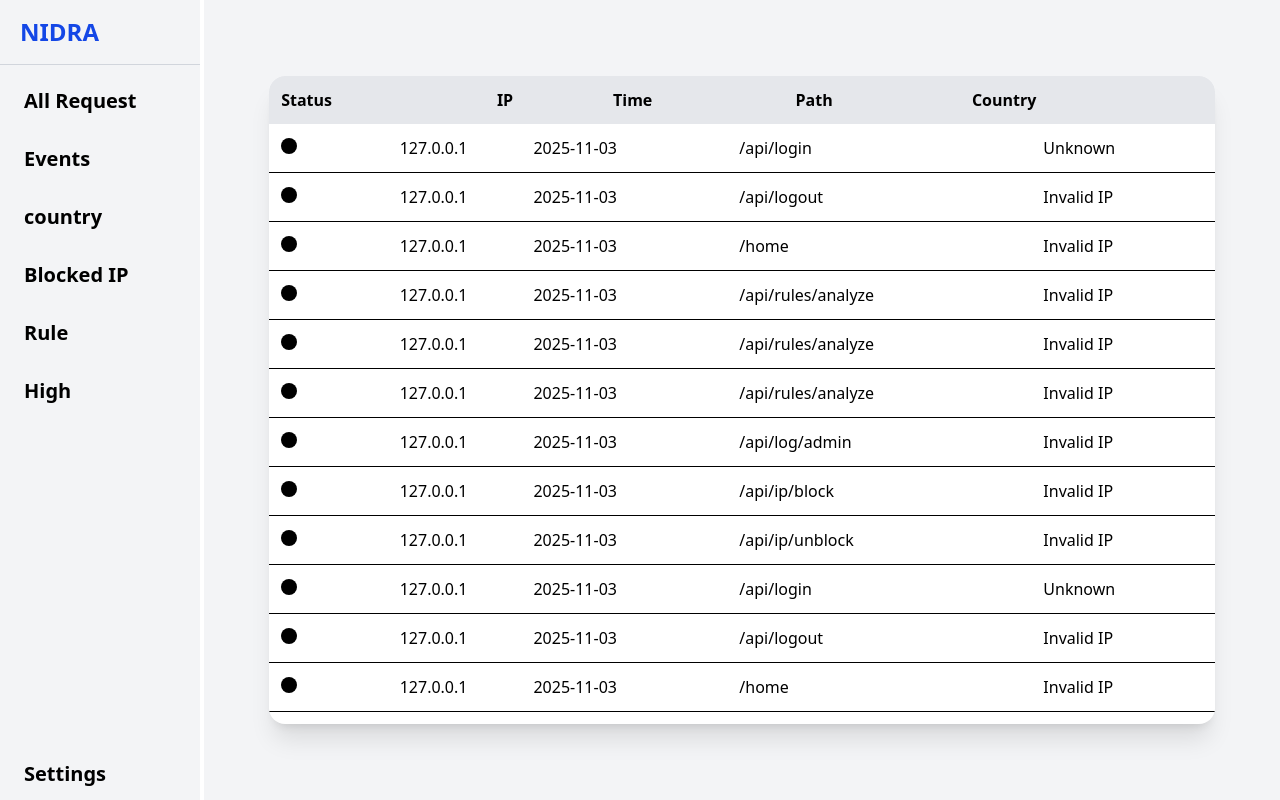
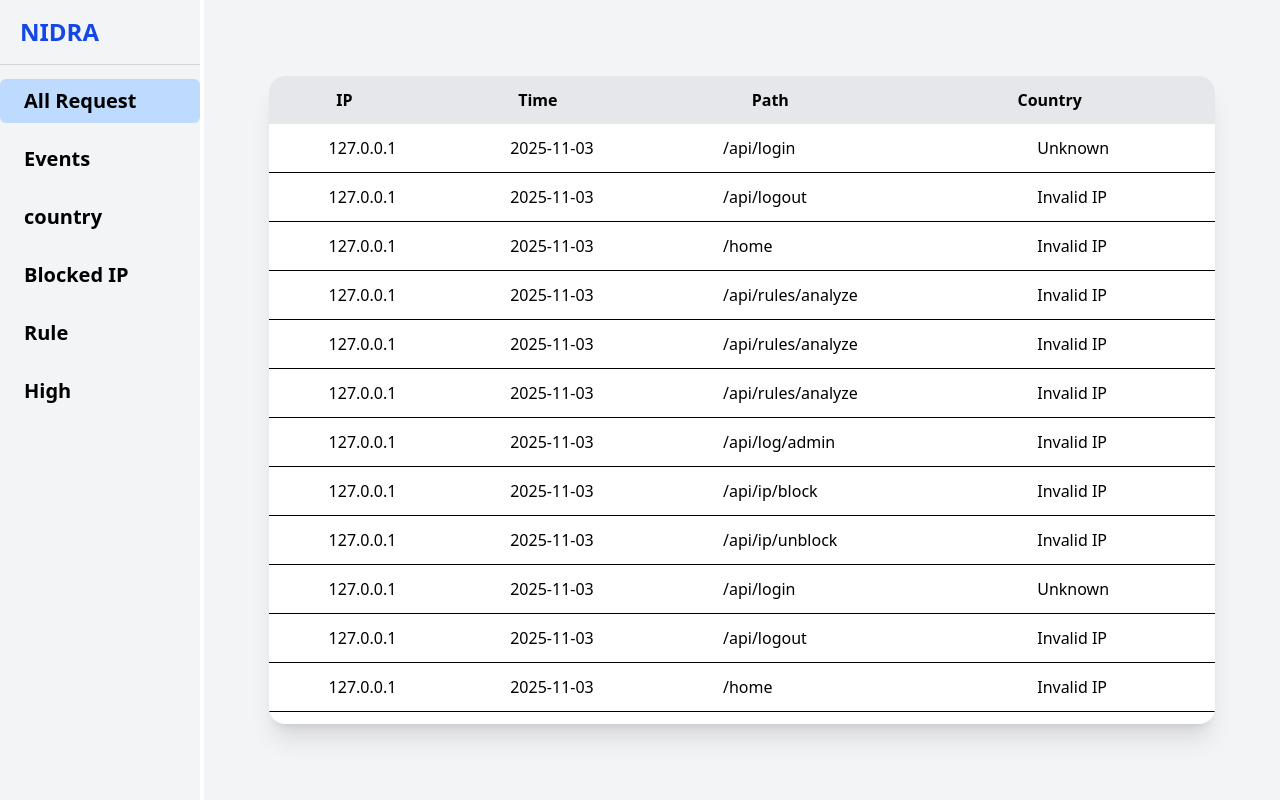
Before and after one commit to Alok-Sharma-13/NIDRA, a React (Vite) app in the folder frontend/: page / in a window 1280 px wide. Built offline with nearby package versions, Linux system fonts and the light colour scheme.

Commit message:
Show filtered coountry logical part setUp

```diff
--- a/frontend/src/App.jsx
+++ b/frontend/src/App.jsx
@@ -30,9 +30,7 @@ function App() {
             <Sidebar label="Rule" eventHandler= {ruleHandler}/>
             <Sidebar label="High" eventHandler={highHandler } />
           </div>
-          <div>
-            <Sidebar label="Settings" />
-          </div>
+
         </div>
 
         {/* Main Content */}
--- a/frontend/src/Pages/BlockedIp.jsx
+++ b/frontend/src/Pages/BlockedIp.jsx
@@ -1,8 +1,17 @@
-import React from 'react'
+import React, {useContext, useEffect} from 'react'
+import { sidebarDataContext } from '../context/SidebarContext'
 
 const BlockedIp = () => {
+
+  const {sidebarVal, setsidebarVal} = useContext(sidebarDataContext)
+
+  useEffect(() => {
+    setsidebarVal("Blocked IP")
+  }, [])
+
+
   return (
-    <div className='flex items-center justify-center text-4xl font-semibold h-screen'>BlockedIp</div>
+    <div className='flex items-center justify-center text-4xl font-semibold h-screen'>Blocked IP</div>
   )
 }
 
--- a/frontend/src/Pages/Country.jsx
+++ b/frontend/src/Pages/Country.jsx
@@ -1,4 +1,5 @@
-import React, { useState } from 'react'
+import React, { useState, useContext, useEffect } from 'react'
+import { sidebarDataContext } from '../context/SidebarContext';
 
 const data = [
   { status: "black", ip: "127.0.0.1", time: "12:30", path: "/v1", country: "India" },
@@ -18,14 +19,32 @@ const data = [
 
 const Country = () => {
   const [selectedCountry, setSelectedCountry] = useState("");
+  const {sidebarVal, setsidebarVal} = useContext(sidebarDataContext)
+  const [allCountry, setallCountry] = useState(data)
+  const [filteredCountry, setfilteredCountry] = useState(data || [])
 
   const countries = ["India", "China", "Pakistan", "France", "Indonesia"];
 
+  useEffect(() => {
+    setsidebarVal("country")
+    handleCountry()
+
+  }, [selectedCountry])
+
+
+   const handleCountry = () => {
+      if(selectedCountry){
+       const country = allCountry.filter((item)=> item.country === selectedCountry)
+       console.log(country)
+       setfilteredCountry(country)
+      } else {
+        setfilteredCountry(allCountry)
+      }
+   }
+
   return (
     // <div className='flex items-center justify-center text-4xl font-semibold h-screen'>Country</div>
-
-
-    <div className="flex justify-center items-center min-h-screen bg-gray-100 p-2">
+   sidebarVal === "country" && <div className="flex justify-center items-center min-h-screen bg-gray-100 p-2">
       <div className="w-[80%] bg-white border border-gray-300 rounded-xl shadow-md overflow-hidden">
         <table className="w-full border-collapse">
           <thead className="bg-blue-900 text-white">
@@ -34,10 +53,10 @@ const Country = () => {
               <th className="p-3 text-left">
                 <select
                   value={selectedCountry}
-                  onChange={(e) => setSelectedCountry(e.target.value)}
-                  className="border border-gray-400 rounded-md px-3 text-white py-1 text-gray-700 focus:outline-none"
+                  onChange={(e) => { setSelectedCountry(e.target.value); handleCountry(e); }}
+                  className="border border-gray-400 rounded-md px-3 py-1 text-white focus:outline-none"
                 >
-                  <option value="" className='text-black'>Select</option>
+                  <option value="" className='text-black'>All</option>
                   {countries.map((country, index) => (
                     <option key={index} className='text-black' value={country}>
                       {country}
@@ -61,7 +80,7 @@ const Country = () => {
         <div className="max-h-[600px] overflow-y-auto">
           <table className="w-full border-collapse">
             <tbody>
-              {data.map((item, index) => (
+              {filteredCountry.map((item, index) => (
                 <tr key={index} className="border-b hover:bg-gray-100">
                   <td className="p-3">
                     <span
--- a/frontend/src/Pages/DataPanel.jsx
+++ b/frontend/src/Pages/DataPanel.jsx
@@ -1,25 +1,35 @@
-import React from "react";
+import React, {useContext, useEffect} from "react";
+import { sidebarDataContext } from "../context/SidebarContext";
+import { useNavigate } from "react-router-dom";
 
 export default function DataPanel() {
-  const info = {
-    country: "France",
-    path: "/p1",
-    severity: "Normal",
-    request: "Normal",
-    time: "5:00",
-  };
+
+  const {itmDataPannel, setItmDataPannel} = useContext(sidebarDataContext)
+  const navigate = useNavigate();
+
+  useEffect(() => {
+     if(!itmDataPannel){
+       navigate('/events');
+      //  console.log("No item in data pannel")
+     }
+    //  console.log(itmDataPannel)
+  }, [itmDataPannel])
+
 
   return (
-    <div className="flex justify-center w-full items-center min-h-screen bg-gray-100 p-6">
 
+       itmDataPannel && <div className="flex justify-center w-full items-center min-h-screen bg-gray-100 p-6">
 
           {/* Main content */}
-          <div className="flex justify-center items-start gap-3 rounded-xl flex-col w-[650px] h-[500px] bg-gray-300 p-5  text-gray-800">
-            <p className="text-3xl m-1"><strong className="m-4">Country:</strong> {info.country}</p>
-            <p className="text-3xl m-1"><strong className="m-4">Path:</strong> {info.path}</p>
-            <p className="text-3xl m-1"><strong className="m-4">Severity:</strong> {info.severity}</p>
-            <p className="text-3xl m-1"><strong className="m-4">Request:</strong> {info.request}</p>
-            <p className="text-3xl m-1"><strong className="m-4">Time:</strong> {info.time}</p>
+          <div className="flex justify-center items-start gap-3 rounded-xl flex-col w-[650px] bg-gray-300 p-5 text-gray-800">
+            <p className="text-2xl m-1"><strong className="m-4">Rule:</strong> {itmDataPannel.rule}</p>
+            <p className="text-2xl m-1"><strong className="m-4">Path:</strong> {itmDataPannel.path}</p>
+            <p className="text-2xl m-1"><strong className="m-4">Severity:</strong> {itmDataPannel.severity}</p>
+            <p className="text-2xl m-1"><strong className="m-4">IP Address:</strong> {itmDataPannel.ip_address}</p>
+            <p className="text-2xl m-1"><strong className="m-4">Description:</strong> {itmDataPannel.description}</p>
+            <p className="text-2xl m-1"><strong className="m-4">User_Agent:</strong> {itmDataPannel.user_agent}</p>
+            {/* <p className="text-2xl m-1"><strong className="m-4">Headers:</strong> {itmDataPannel.headers}</p> */}
+            <p className="text-2xl m-1"><strong className="m-4">Time:</strong> {itmDataPannel.timestamp.split("T")[0]}</p>
 
             <div className="flex gap-10 ml-4 mt-8">
               <button className="bg-red-500 text-white cursor-pointer text-xl px-[67px] py-3 rounded-lg hover:bg-red-600 transition">
@@ -30,6 +40,7 @@ export default function DataPanel() {
               </button>
             </div>
           </div>
+
         </div>
 
   );
--- a/frontend/src/Pages/Events.jsx
+++ b/frontend/src/Pages/Events.jsx
@@ -1,9 +1,16 @@
-import React, {useContext} from 'react'
+import React, {useContext, useEffect} from 'react'
 import { sidebarDataContext } from '../context/SidebarContext'
 
 const Events = () => {
-    const {eventData} = useContext(sidebarDataContext)
-  return (
+
+    const {eventData, handleDataPanel, setsidebarVal,  sidebarVal} = useContext(sidebarDataContext)
+
+    useEffect(() => {
+      setsidebarVal("Events")
+    }, [])
+
+
+  return sidebarVal === "Events" && (
    <div className="flex justify-center items-center min-h-screen bg-gray-100 p-6">
       <div className="w-[92%] bg-white shadow-xl rounded-2xl overflow-hidden">
         <table className="w-full border-collapse">
@@ -21,7 +28,7 @@ const Events = () => {
           <table className="w-full border-collapse">
             <tbody>
               {eventData.map((item, index) => (
-                <tr key={index} className="border-b hover:bg-gray-100">
+                <tr key={index} onClick={() => { handleDataPanel(item) }} className="border-b hover:bg-gray-100">
                   <td className="p-3">
                     <span
                       className={`inline-block w-4 h-4 rounded-full ${
--- a/frontend/src/Pages/High.jsx
+++ b/frontend/src/Pages/High.jsx
@@ -1,6 +1,13 @@
-import React from 'react'
+import React, { useContext } from 'react'
+import { sidebarDataContext } from '../context/SidebarContext'
 
 const High = () => {
+  const {sidebarVal, setsidebarVal} = useContext(sidebarDataContext)
+
+  useEffect(() => {
+    setsidebarVal("High")
+  }, [])
+
   return (
     <div className='flex items-center justify-center text-4xl font-semibold h-screen'>High</div>
   )
--- a/frontend/src/Pages/Rule.jsx
+++ b/frontend/src/Pages/Rule.jsx
@@ -1,6 +1,13 @@
-import React from 'react'
+import React, {useContext, useEffect} from 'react'
 
 const Rule = () => {
+
+    const {sidebarVal, setsidebarVal} = useContext(sidebarDataContext)
+
+    useEffect(() => {
+      setsidebarVal("Rule")
+    }, [])
+
   return (
     <div className='flex items-center justify-center text-4xl font-semibold h-screen'>Rule</div>
   )
--- a/frontend/src/Pages/ScrollableTable.jsx
+++ b/frontend/src/Pages/ScrollableTable.jsx
@@ -1,4 +1,4 @@
-import React, { useContext } from "react";
+import React, { useContext, useEffect } from "react";
 import {sidebarDataContext} from "../context/SidebarContext";
 
     // const data = [
@@ -19,19 +19,24 @@ import {sidebarDataContext} from "../context/SidebarContext";
 
 export default function ScrollableTable() {
 
-    const { handleDataPanel , alltraficData} = useContext(sidebarDataContext)
+    const {sidebarVal, setsidebarVal, alltraficData} = useContext(sidebarDataContext)
 
-  return (
+    useEffect(() => {
+       setsidebarVal("All Request")
+    }, [])
+
+
+  return sidebarVal === "All Request" && (
     <div className="flex justify-center items-center min-h-screen bg-gray-100 p-6">
       <div className="w-[92%] bg-white shadow-xl rounded-2xl overflow-hidden">
         <table className="w-full border-collapse">
           <thead className="bg-gray-200 sticky top-0">
             <tr>
-              <th className="p-3 text-left">Status</th>
-              <th className="p-3 text-left">IP</th>
-              <th className="p-3 text-left">Time</th>
-              <th className="p-3 text-left">Path</th>
-              <th className="p-3 text-left">Country</th>
+              {/* <th className="p-3 text-left">Status</th> */}
+              <th className="p-3 text-center">IP</th>
+              <th className="p-3 text-center">Time</th>
+              <th className="p-3 text-center">Path</th>
+              <th className="p-3 text-center">Country</th>
             </tr>
           </thead>
         </table>
@@ -39,18 +44,18 @@ export default function ScrollableTable() {
           <table className="w-full border-collapse">
             <tbody>
               {alltraficData.map((item, index) => (
-                <tr key={index} onClick={handleDataPanel} className="border-b hover:bg-gray-100">
+                <tr key={index} className="border-b hover:bg-gray-100">
                   <td className="p-3">
-                    <span
+                    {/* <span
                       className={`inline-block w-4 h-4 rounded-full ${
                         item.status === "red" ? "bg-red-600" : "bg-black"
                       }`}
-                    ></span>
+                    ></span> */}
                   </td>
-                  <td className="p-3 text-center">{item.ip_address}</td>
-                  <td className="p-3">{item.timestamp.split('T')[0]}</td>
-                  <td className="p-3">{item.path}</td>
-                  <td className="p-3">{item.country}</td>
+                  <td className="p-3 text-left">{item.ip_address}</td>
+                  <td className="p-3 text-left">{item.timestamp.split('T')[0]}</td>
+                  <td className="p-3 text-left">{item.path}</td>
+                  <td className="p-3 text-left">{item.country}</td>
                 </tr>
               ))}
             </tbody>
--- a/frontend/src/context/SidebarContext.jsx
+++ b/frontend/src/context/SidebarContext.jsx
@@ -4,7 +4,8 @@ export let sidebarDataContext = createContext();
 
 const SidebarContext = ({children}) => {
 
-   const [sidebarVal, setsidebarVal] = useState("Request");
+   const [sidebarVal, setsidebarVal] = useState("All Request");
+   const [itmDataPannel, setItmDataPannel] = useState(null)
    const [dataPanel, setdataPanel] = useState(false)
    const navigate = useNavigate()
 
@@ -263,12 +264,13 @@ const SidebarContext = ({children}) => {
         navigate('/high')
     }
 
-    const handleDataPanel = () => {
+    const handleDataPanel = (item) => {
+      setItmDataPannel(item)
        navigate('/datapanel')
     }
 
    let value = {
-  sidebarVal, setsidebarVal, dataPanel, setdataPanel, reqHandler, blockedIPHandler, countryHandler, ruleHandler, highHandler, handleDataPanel, eventHandler, alltraficData, eventData
+  sidebarVal, setsidebarVal, dataPanel, setdataPanel, reqHandler, blockedIPHandler, countryHandler, ruleHandler, highHandler, handleDataPanel, eventHandler, alltraficData, eventData, itmDataPannel, setItmDataPannel
 }
   return (
     <sidebarDataContext.Provider value={value}>
```
